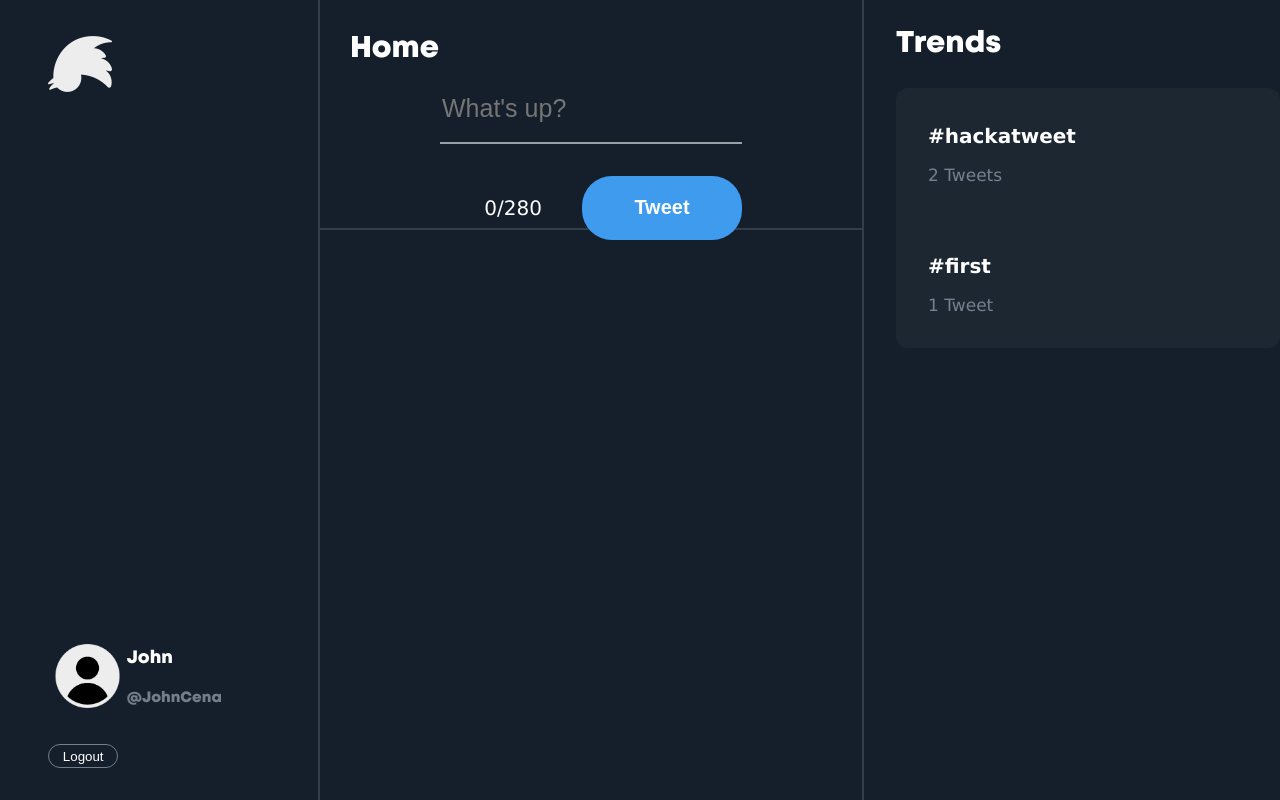
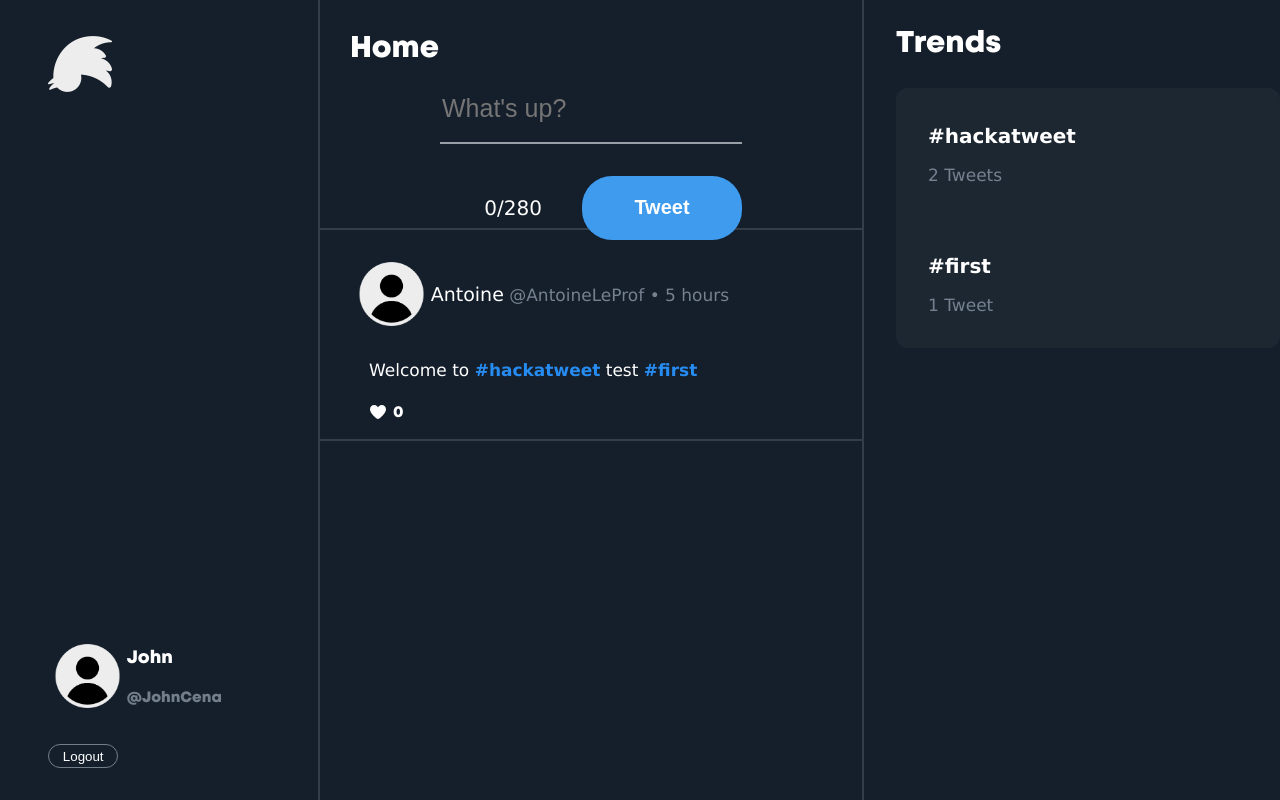
Before and after one commit to Toupie222/hackatweet, a Next.js app in the folder frontend/: page /acceuil in a window 1280 px wide. Built offline with nearby package versions, Linux system fonts and the light colour scheme.

Commit message:
Graphique

```diff
--- a/frontend/components/Feed.js
+++ b/frontend/components/Feed.js
@@ -1,8 +1,11 @@
-
+import styles from "../styles/Feed.module.css"
+import Tweet from "./Tweet"
 
 function Feed() {
     return(
-        <div></div>
+        <div className={styles.feed}>
+            <Tweet username="Antoine" mail="@AntoineLeProf" date="5" content="Welcome to #hackatweet test #first"/>
+        </div>
     );
 }
 
--- /dev/null
+++ b/frontend/components/Tweet.js
@@ -0,0 +1,35 @@
+import { FontAwesomeIcon } from '@fortawesome/react-fontawesome'
+import { faHeart } from '@fortawesome/free-solid-svg-icons'
+
+import styles from "../styles/Tweet.module.css"
+
+function Tweet(props) {
+    const pattern = /(#[a-zA-Z0-9_]+)/g;
+
+    const message = props.content.split(pattern).map((part) => {
+        if (part.match(pattern)) {
+            return (
+                <span className={styles.hashtag}>
+                    {part}
+                </span>
+            );
+        }
+        return part;
+    });
+
+    return(
+        <div className={styles.tweet}>
+            <div className={styles.identifiant}>
+                <img src="pdp.png" alt="Photo de profil" className={styles.pdp}/>
+                <p className={styles.userinfo}><span className={styles.username}>{props.username}</span> {props.mail} • {props.date} hours</p>
+            </div>
+            <p className={styles.tweet_content}>{message}</p>
+            <div className={styles.like}>
+                <FontAwesomeIcon icon={faHeart} />
+                <p className={styles.nbLike}>0</p>
+            </div>
+        </div>
+    );
+}
+
+export default Tweet;
--- a/frontend/package.json
+++ b/frontend/package.json
@@ -9,6 +9,11 @@
     "lint": "next lint"
   },
   "dependencies": {
+    "@fortawesome/fontawesome-svg-core": "^7.2.0",
+    "@fortawesome/free-brands-svg-icons": "^7.2.0",
+    "@fortawesome/free-regular-svg-icons": "^7.2.0",
+    "@fortawesome/free-solid-svg-icons": "^7.2.0",
+    "@fortawesome/react-fontawesome": "^3.2.0",
     "next": "12.1.6",
     "react": "18.1.0",
     "react-dom": "18.1.0",
--- /dev/null
+++ b/frontend/styles/Feed.module.css
@@ -0,0 +1,5 @@
+.feed {
+    max-height: 72vh;
+    overflow-y: scroll;
+    scrollbar-color: #3b4146 #151f2b;
+}
--- a/frontend/styles/Home.module.css
+++ b/frontend/styles/Home.module.css
@@ -47,6 +47,16 @@
     color: white;
     width: 5.5vw;
     height: 3vh;
+    cursor: pointer;
+}
+
+.logout:hover {
+    background-color: #292f38;
+    transition: 0.5s;
+}
+
+.logout:active {
+    background-color: #6b6e72;
 }
 
 .center_side {
@@ -100,6 +110,16 @@
     font-weight: bold;
     width: 8em;
     margin-left: 2em;
+    cursor: pointer;
+}
+
+.bouton_tweet:hover {
+    background-color: #28659a;
+    transition: 0.5s;
+}
+
+.bouton_tweet:active {
+    background-color: #1a344a;
 }
 
 .compteur {
--- a/frontend/styles/Trends.module.css
+++ b/frontend/styles/Trends.module.css
@@ -17,6 +17,12 @@
     padding-left: 2em;
     padding-top: 1em;
     padding-bottom: 1em;
+    cursor: pointer;
+}
+
+.trends:hover {
+    background-color: #2a3036;
+    border-radius: 12px;
 }
 
 .trendName {
--- /dev/null
+++ b/frontend/styles/Tweet.module.css
@@ -0,0 +1,53 @@
+.tweet {
+    padding-left: 2em;
+    padding-top: 2em;
+    border-bottom: 2px solid #343e48;
+}
+
+.identifiant {
+    display: flex;
+    align-items: center;
+}
+
+.pdp {
+    height: 8vh;
+}
+
+.userinfo {
+    font-family: 'Lucida Sans', 'Lucida Sans Regular', 'Lucida Grande', 'Lucida Sans Unicode', Geneva, Verdana, sans-serif;
+    font-weight: lighter;
+    font-size: 17px;
+    color: #758190;
+}
+
+.username {
+    font-weight: bolder;
+    color: white;
+    font-size: 19px;
+
+}
+
+.tweet_content {
+    font-family: 'Lucida Sans', 'Lucida Sans Regular', 'Lucida Grande', 'Lucida Sans Unicode', Geneva, Verdana, sans-serif;
+    font-weight: lighter;
+    font-size: 17px;
+    padding-left: 1em;
+    margin-bottom: 0.5vh;
+    margin-top: 2em;
+}
+
+.hashtag {
+    font-weight: bold;
+    color: #278cf2;
+}
+
+.like {
+    display: flex;
+    align-items: center;
+    padding-left: 1em;
+}
+
+.nbLike {
+    padding-top: 2px;
+    padding-left: 5px;
+}
```
Also changed, not shown: 1 other file (tests, documents, lock files or other folders).
